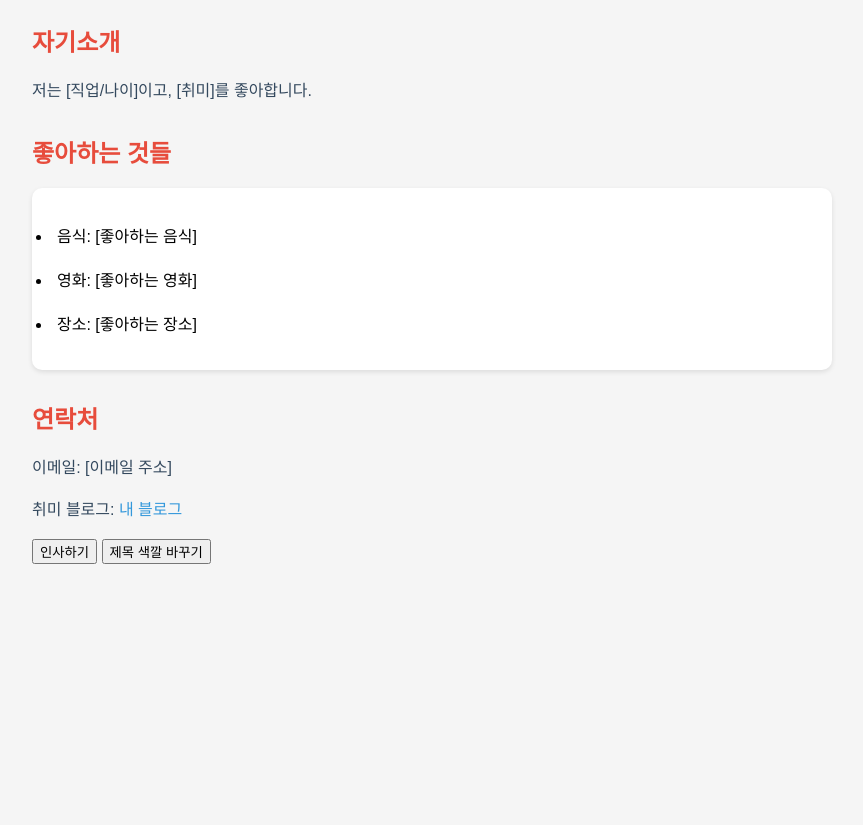
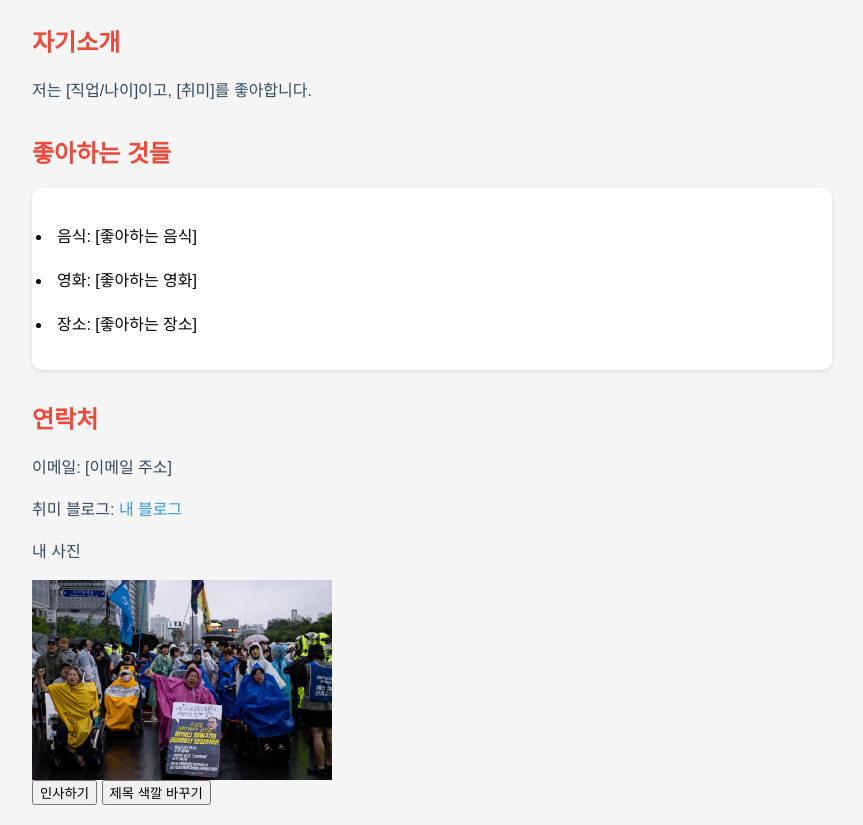
Before and after one commit to hao412/hao412.github.io, a plain HTML site: page index.html in a window 1280 px wide. Shown: the part 86-911 px from the top of the page, without its empty margins (208-1071 px from the left). Before the commit the page ends 800 px from the top, so only its background shows below. Drawn offline with Linux system fonts and the light colour scheme.

Commit message:
Add files via upload

```diff
--- a/index.html
+++ b/index.html
@@ -58,6 +58,8 @@ a:hover {
   <h2>연락처</h2>
   <p>이메일: [이메일 주소]</p>
   <p>취미 블로그: <a href="https://blog.naver.com">내 블로그</a></p>
+  <p>내 사진</p>
+  <div><img src="20230629_WEB_095.jpg" style="with: 200px ; height: 200px"></div
 
   <!-- 버튼 추가 -->
 	<button onclick="showGreeting()">인사하기</button>
```
Also changed, not shown: 20230629_WEB_095.jpg (added).
